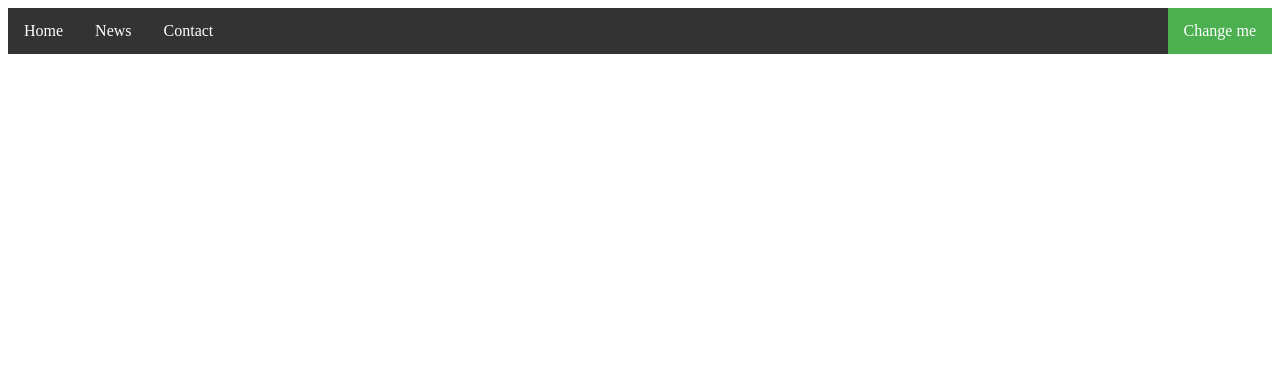
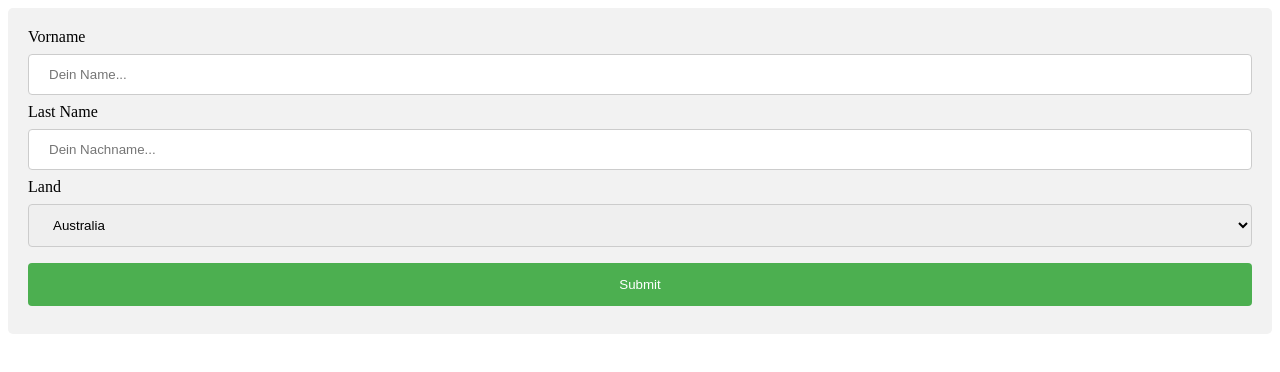
Before and after one commit to illy1990/DOM, a plain HTML site: page index.html in a window 1280 px wide. Drawn offline with Linux system fonts and the light colour scheme.

Commit message:
Aufgabe 3 fertig

```diff
--- a/assets/css/style.css
+++ b/assets/css/style.css
@@ -16,7 +16,9 @@
 }
 
 < !-- ------- Aufgabe 1 ------- lev CodeFlow Übung lev1_2: getElementsByClassName ------- --> */
-ul {
+/* <!-- ------- Aufgabe 2 ------- CodeFlow Übung lev2_1: DOM Elements ------- --> */
+
+/* ul {
     list-style-type: none;
     margin: 0;
     padding: 0;
@@ -42,4 +44,37 @@ li a:hover:not(.active) {
 
 .active {
     background-color: #4CAF50;
+} */
+/* <!-- ------- Aufgabe 2 ------- CodeFlow Übung lev2_1: DOM Elements ------- --> */
+
+input[type=text],
+select {
+    width: 100%;
+    padding: 12px 20px;
+    margin: 8px 0;
+    display: inline-block;
+    border: 1px solid #ccc;
+    border-radius: 4px;
+    box-sizing: border-box;
 }
+
+input[type=submit] {
+    width: 100%;
+    background-color: #4CAF50;
+    color: white;
+    padding: 14px 20px;
+    margin: 8px 0;
+    border: none;
+    border-radius: 4px;
+    cursor: pointer;
+}
+
+input[type=submit]:hover {
+    background-color: #45a049;
+}
+
+div {
+    border-radius: 5px;
+    background-color: #f2f2f2;
+    padding: 20px;
+}
--- a/assets/js/main.js
+++ b/assets/js/main.js
@@ -11,3 +11,15 @@ function ClickMeOnce() {
     document.getElementById("navHome").style.backgroundColor = "pink";
     document.getElementById("navHome").innerHTML = "emoH"
 }
+
+function formular() {
+    var VorName = document.getElementById("vorname").value;
+    var NachName = document.getElementById("nachname").value;
+
+    if (document.getElementById("mySelect1").selected) { var Land = "Australia" }
+    else if (document.getElementById("mySelect2").selected) { var Land = "Canada" }
+    else { var Land = "USA" }
+    let output = "Full Name: " + VorName + " " + NachName + " Land: " + Land
+
+    console.log(output)
+}
--- a/index.html
+++ b/index.html
@@ -32,16 +32,33 @@
 
     <!-- ------- Aufgabe 2 ------- CodeFlow Übung lev2_1: DOM Elements ------- -->
 
-    <ul>
+    <!-- <ul>
         <li><a class="nav" id="navHome" href="#home">Home</a></li>
         <li><a class="nav" id="navNews" href="#news">News</a></li>
         <li><a class="nav" id="navContact" href="#contact">Contact</a></li>
         <li class="nav" style="float:right"><a class="active" id="navChange" onclick="ClickMeOnce()">Change me</a></li>
-    </ul>
+    </ul> -->
+    <!-- ------- Aufgabe 2 ------- CodeFlow Übung lev2_1: DOM Elements ------- -->
+
+    <!-- ------- Aufgabe 3 ------- CodeFlow Übung lev2_1: DOM Elements ------- -->
+    <div>
+        <form id="form1" action="javascript:form()">
+            <label for="vorname">Vorname</label><input type="text" id="vorname" name="vorname"
+                placeholder="Dein Name..."><label for="nachname">Last Name</label><input type="text" id="nachname"
+                name="nachname" placeholder="Dein Nachname..."><label for="land">Land</label><select id="land"
+                name="land">
+                <option id="mySelect1" value="Australia">Australia</option>
+                <option id="mySelect2" value="Canada">Canada</option>
+                <option id="mySelect3" value="Usa">USA</option>
+            </select>
+
+            <input type="submit" value="Submit" onclick="formular()"></form>
+    </div>
+    <!-- ------- Aufgabe 3 ------- CodeFlow Übung lev2_1: DOM Elements ------- -->
 
 
 
-    <!-- ------- Aufgabe 2 ------- CodeFlow Übung lev2_1: DOM Elements ------- -->
+
 
     <script src="assets/js/main.js"></script>
 </body>
```
